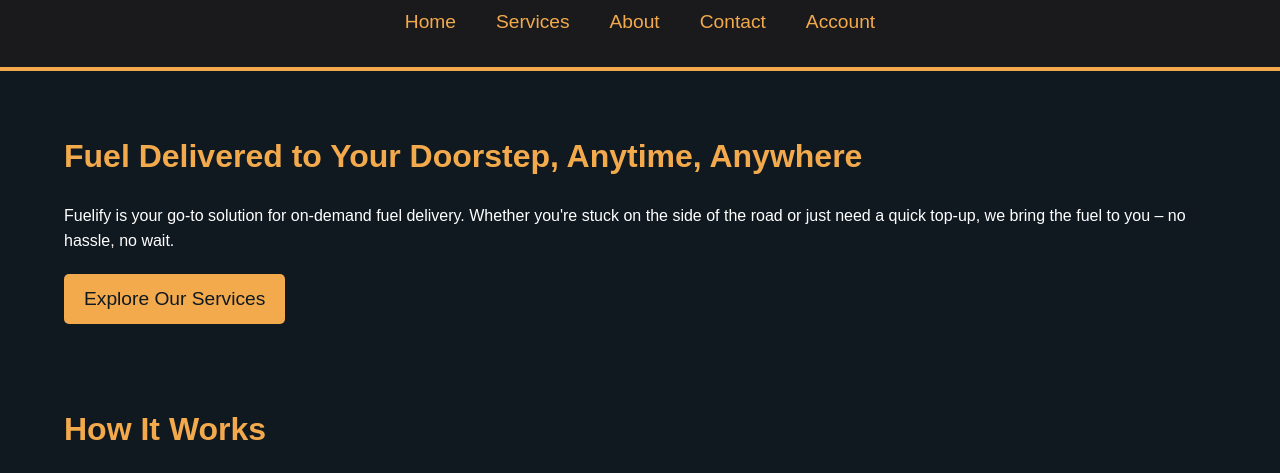
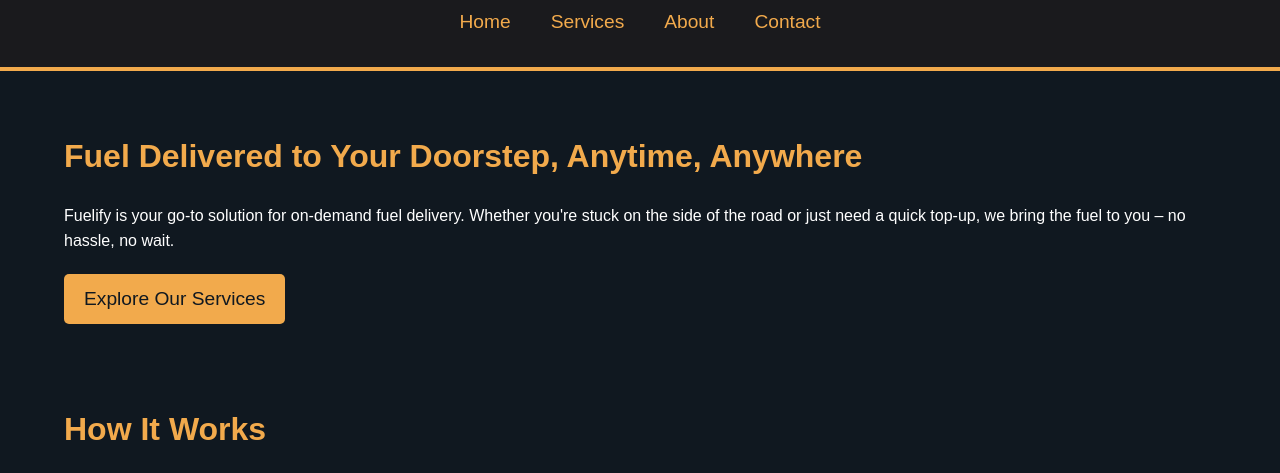
Before and after one commit to jjones1026/fuelifyme, a plain HTML site: page index.html in a window 1280 px wide. Shown: the part 255-728 px from the top of the page. Drawn offline with Linux system fonts and the light colour scheme.

Commit message:
Update index.html

```diff
--- a/index.html
+++ b/index.html
@@ -18,7 +18,6 @@
                 <li><a href="pages/services.html">Services</a></li>
                 <li><a href="pages/about.html">About</a></li>
                 <li><a href="pages/contact.html">Contact</a></li>
-                <li><a href="pages/account.html">Account</a></li>
             </ul>
         </nav>
     </header>
```
